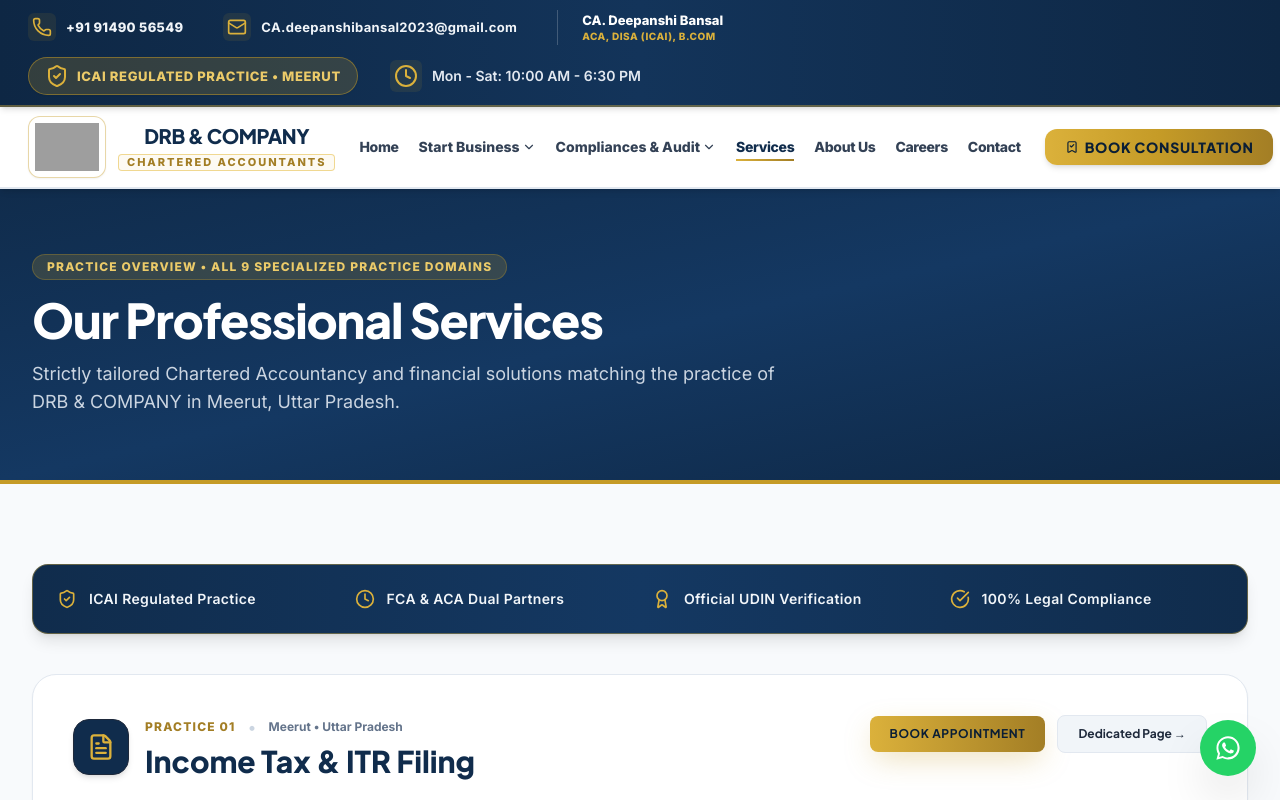
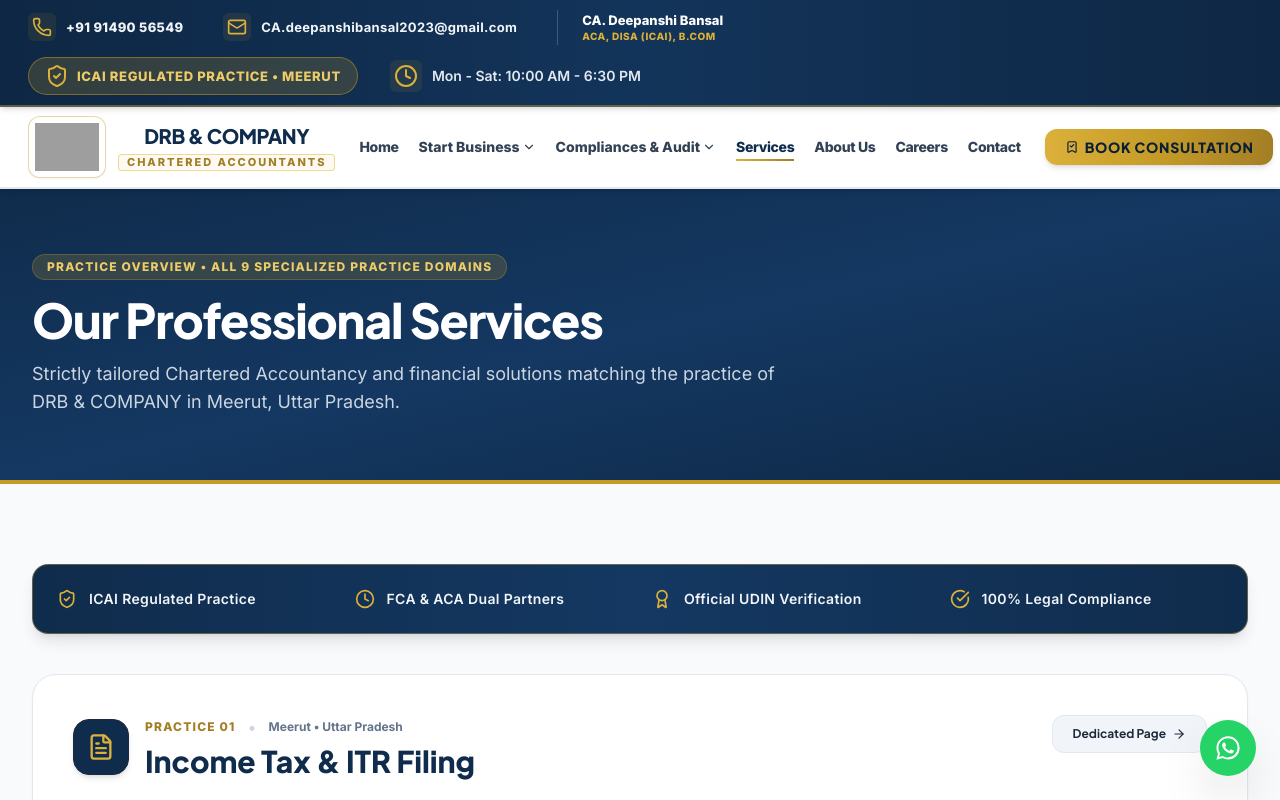
Before and after one commit to 7471ashish/CA-website-final, a React (Vite) app: page /services in a window 1280 px wide. Shown: the top 800 px of the page. Built offline with nearby package versions, Linux system fonts and the light colour scheme; grey boxes are pictures that could not be loaded.

Commit message:
style: remove top book appointment button so appointment is exclusively unlocked via document checklist

```diff
--- a/src/pages/ServicesPage.jsx
+++ b/src/pages/ServicesPage.jsx
@@ -78,22 +78,15 @@
                       </div>
                     </div>
 
-                    <div className="flex items-center gap-3 w-full sm:w-auto">
-                      <button
-                        onClick={() => onOpenConsultation(svc.title)}
-                        className="w-full sm:w-auto py-2.5 px-5 rounded-lg bg-gradient-to-r from-gold-400 to-gold-600 text-navy-950 font-heading font-bold text-xs uppercase tracking-wider shadow-gold text-center cursor-pointer"
+                    {svc.detailPath.startsWith('/') && !svc.detailPath.includes('#') && (
+                      <Link
+                        to={svc.detailPath}
+                        className="py-2.5 px-5 rounded-xl bg-slate-100 hover:bg-slate-200 text-slate-800 font-heading font-bold text-xs text-center transition-colors border border-slate-200 flex items-center gap-1.5 shrink-0"
                       >
-                        Book Appointment
-                      </button>
-                      {svc.detailPath.startsWith('/') && !svc.detailPath.includes('#') && (
-                        <Link
-                          to={svc.detailPath}
-                          className="w-full sm:w-auto py-2.5 px-5 rounded-lg bg-slate-100 dark:bg-navy-800 hover:bg-slate-200 dark:hover:bg-navy-750 text-slate-800 dark:text-slate-100 font-heading font-bold text-xs text-center transition-colors border border-slate-200 dark:border-slate-700"
-                        >
-                          Dedicated Page &rarr;
-                        </Link>
-                      )}
-                    </div>
+                        <span>Dedicated Page</span>
+                        <ArrowRight className="w-3.5 h-3.5" />
+                      </Link>
+                    )}
                   </div>
 
                   <p className="text-sm text-slate-600 dark:text-slate-300 leading-relaxed my-6">
```
